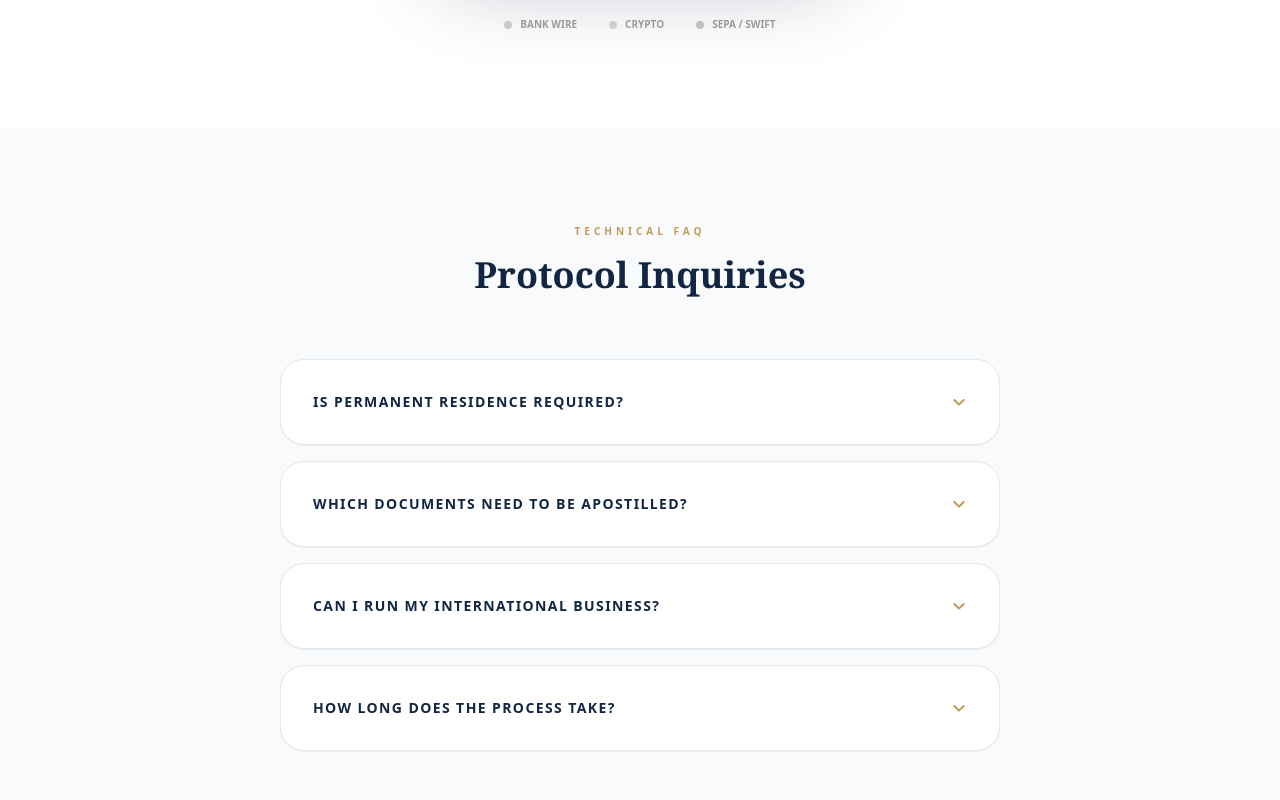
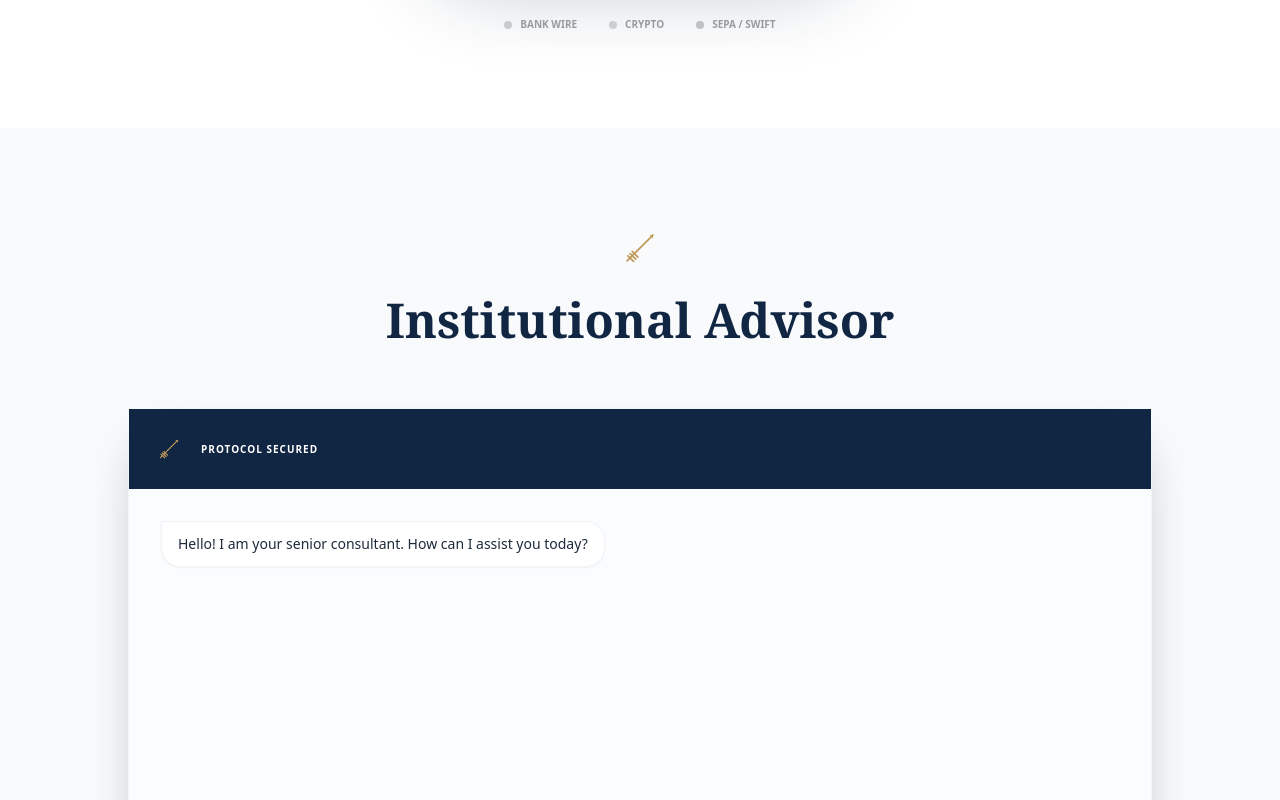
Before and after one commit to chito529/pycon, a React (Vite) app: page / in a window 1280 px wide. Shown: the part 7680-8480 px from the top of the page. Built offline with nearby package versions, Linux system fonts and the light colour scheme.

Commit message:
Update App.tsx

```diff
--- a/src/App.tsx
+++ b/src/App.tsx
@@ -12,14 +12,12 @@ import LiveConcierge from './components/LiveConcierge';
 import TaxCalculator from './components/TaxCalculator';
 import AuthorityDashboard from './components/AuthorityDashboard';
 import ComparisonTable from './components/ComparisonTable';
-import FAQ from './components/FAQ';
 import Logo from './components/Logo';
 
 const App: React.FC = () => {
   const [lang, setLang] = useState('EN');
 
   useEffect(() => {
-    // Detección automática del idioma del navegador
     const userLang = navigator.language.split('-')[0].toUpperCase();
     setLang(['ES', 'DE'].includes(userLang) ? userLang : 'EN');
   }, []);
@@ -35,7 +33,6 @@ const App: React.FC = () => {
     <div className="min-h-screen relative bg-slate-50 font-sans antialiased overflow-x-hidden">
       <Navbar currentLang={lang} />
       <main>
-        {/* Flujo de conversión optimizado */}
         <Hero lang={lang} />
         <AuthorityDashboard lang={lang} />
         <ComparisonTable lang={lang} />
@@ -44,14 +41,13 @@ const App: React.FC = () => {
         <Roadmap lang={lang} />
         <Requirements lang={lang} />
         <Pricing lang={lang} />
-        <FAQ lang={lang} />
+        {/* FAQ eliminado para simplificar el cierre de venta */}
         <AIConcierge lang={lang} />
         <SEOSection lang={lang} />
       </main>
       <Footer lang={lang} />
       <LiveConcierge lang={lang} />
 
-      {/* Botón flotante de contacto directo */}
       <a
         href={`https://wa.me/${WHATSAPP_NUMBER}?text=${WHATSAPP_MESSAGE}`}
         target="_blank"
```
